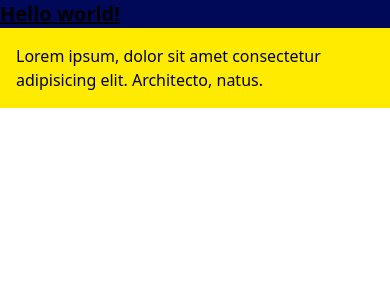
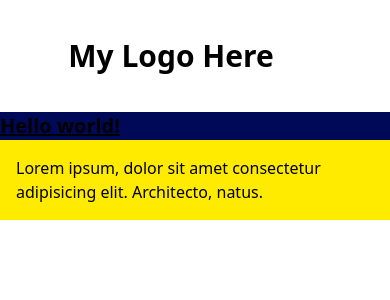
Before and after one commit to OusseynouMbaye/ouzinem-portfolio-with-vue, a Vue app: page / in a window 390 px wide. Shown: the top 300 px of the page. Built offline with nearby package versions, Linux system fonts and the light colour scheme.

Commit message:
Add NavBar component and implement mobile toggle functionality

```diff
--- a/src/App.vue
+++ b/src/App.vue
@@ -1,9 +1,12 @@
 <template>
+  <NavBar />
   <h1 class="text-xl font-bold underline bg-primary">Hello world!</h1>
   <p class="bg-secondary p-4">
     Lorem ipsum, dolor sit amet consectetur adipisicing elit. Architecto, natus.
   </p>
 </template>
 
-<script setup></script>
+<script setup>
+import NavBar from './components/layout/NavBar.vue';
+</script>
 <style scoped></style>
--- a/src/components/layout/NavBar.vue
+++ b/src/components/layout/NavBar.vue
@@ -4,10 +4,30 @@
       <div class="text-3xl font-bold dark:text-white">My Logo Here</div>
       <!-- Mobile toggle Button -->
       <div class="md:hidden z-30">
-        <button class="block focus:outline-none"></button>
+        <button
+          class="block focus:outline-none"
+          @click="isMenuOpen = !isMenuOpen"
+        >
+          <span
+            v-if="isMenuOpen"
+            class="text-5xl md:text-primary text-white dark:texte-white"
+          >
+            <Icon icon="material-symbols:close" />
+          </span>
+          <span
+            v-else
+            class="text-5xl md:text-primary text-white dark:texte-white"
+          >
+            <Icon icon="material-symbols:menu" />
+          </span>
+        </button>
       </div>
     </div>
   </header>
 </template>
-<script setup></script>
+<script setup>
+import { ref } from 'vue';
+
+const isMenuOpen = ref(false);
+</script>
 <style lang=""></style>
```
Also changed, not shown: 1 other file (tests, documents, lock files or other folders).
